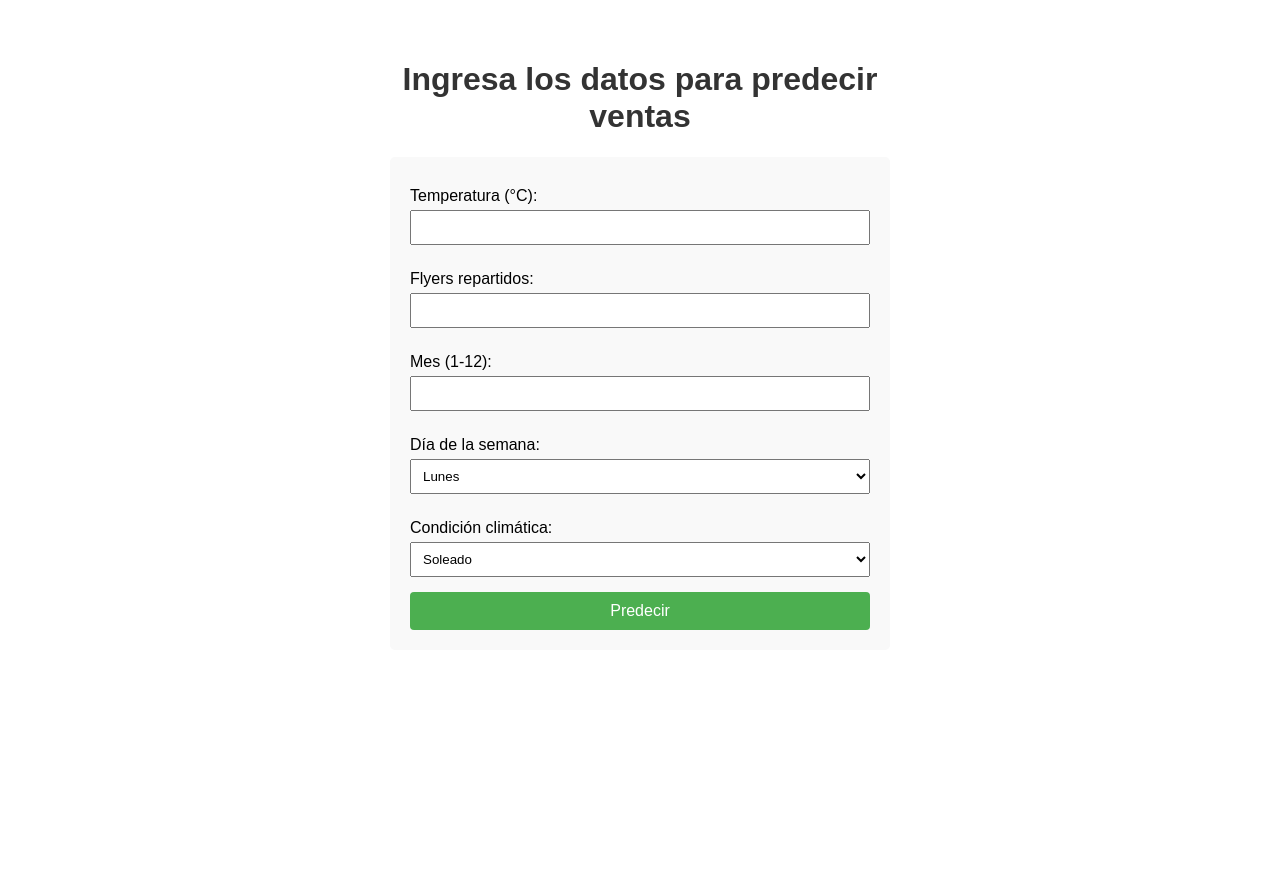
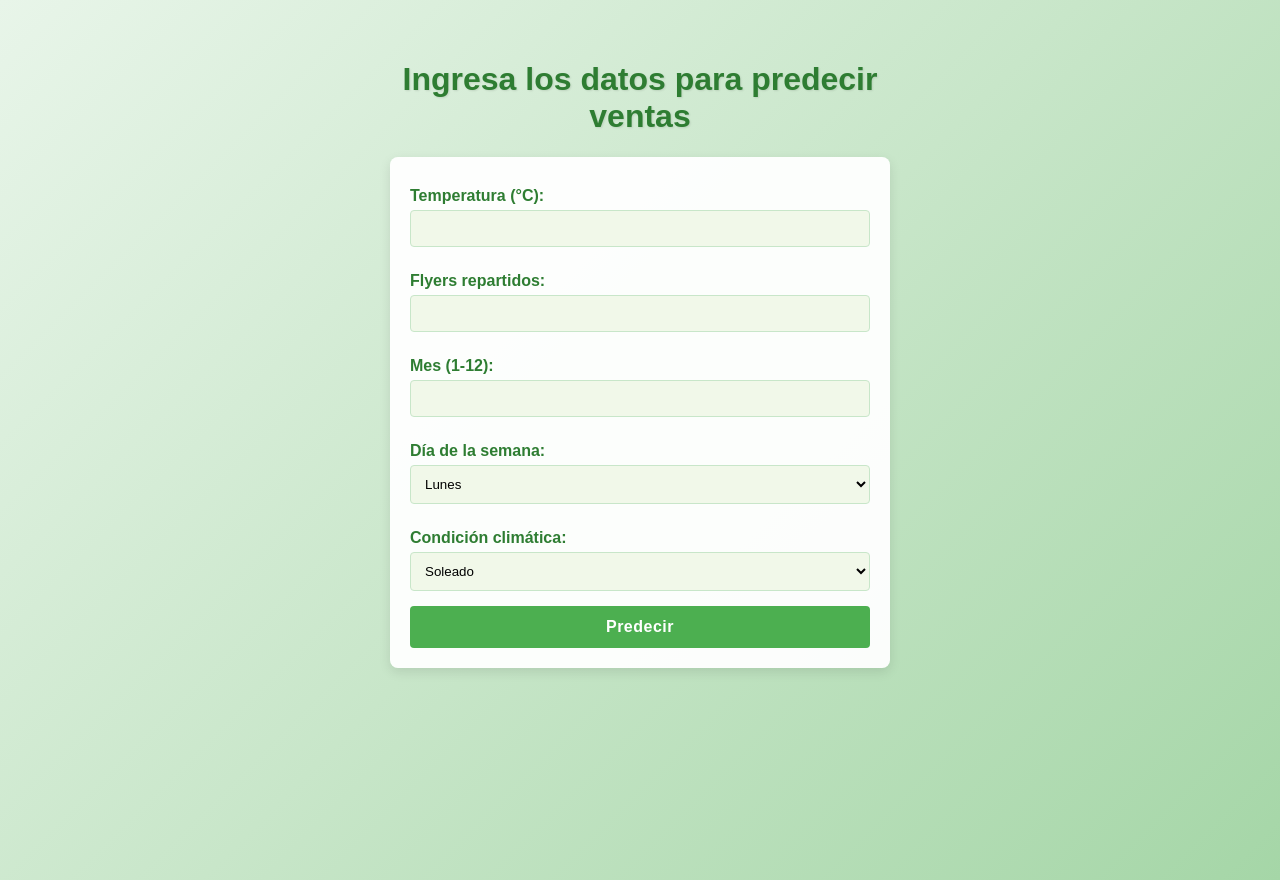
Before and after one commit to mishimc/AWS-Inference, a FastAPI app: page / in a window 1280 px wide. Before the commit the page ends 630 px from the top, so only its background shows below. Run offline with FastAPI, Linux system fonts and the light colour scheme; parts of the project's set-up code (start-up, migrations or seed data) failed here and were passed over.

Commit message:
Update forms.html

```diff
--- a/templates/forms.html
+++ b/templates/forms.html
@@ -1,52 +1,76 @@
 <!DOCTYPE html>
 <html>
 <head>
-    <title>Predicción de Ventas</title>
-    <!-- Mejoras básicas sin cambiar la estructura -->
+    <title>Predicción de Ventas de Limonada </title>
     <style>
         body {
             font-family: Arial, sans-serif;
             max-width: 500px;
             margin: 20px auto;
             padding: 20px;
+            background: linear-gradient(135deg, #e8f5e9, #c8e6c9, #a5d6a7);
+            min-height: 100vh;
         }
         h1 {
-            color: #333;
+            color: #2e7d32;
             text-align: center;
+            text-shadow: 1px 1px 2px rgba(0,0,0,0.1);
         }
         form {
-            background: #f9f9f9;
+            background: rgba(255, 255, 255, 0.95);
             padding: 20px;
-            border-radius: 5px;
+            border-radius: 8px;
+            box-shadow: 0 4px 12px rgba(0, 0, 0, 0.1);
         }
         label {
             display: block;
             margin-top: 10px;
+            color: #2e7d32;
+            font-weight: bold;
         }
         input, select {
             width: 100%;
-            padding: 8px;
+            padding: 10px;
             margin: 5px 0 15px;
             box-sizing: border-box;
+            border: 1px solid #c8e6c9;
+            border-radius: 4px;
+            background-color: #f1f8e9;
+        }
+        input:focus, select:focus {
+            outline: none;
+            border-color: #81c784;
+            box-shadow: 0 0 5px rgba(129, 199, 132, 0.5);
         }
         button {
             background: #4CAF50;
             color: white;
-            padding: 10px 15px;
+            padding: 12px 15px;
             border: none;
             border-radius: 4px;
             cursor: pointer;
             font-size: 16px;
             width: 100%;
+            transition: all 0.3s;
+            font-weight: bold;
+            letter-spacing: 0.5px;
         }
         button:hover {
-            background: #45a049;
+            background: #388e3c;
+            transform: translateY(-2px);
+            box-shadow: 0 4px 8px rgba(0,0,0,0.1);
         }
         .result {
             margin-top: 20px;
             padding: 15px;
-            background: #e8f5e9;
-            border-radius: 4px;
+            background: rgba(232, 245, 233, 0.95);
+            border-radius: 8px;
+            box-shadow: 0 2px 8px rgba(0, 0, 0, 0.1);
+            border-left: 4px solid #4CAF50;
+        }
+        .result h2 {
+            color: #2e7d32;
+            margin-top: 0;
         }
     </style>
 </head>
```
